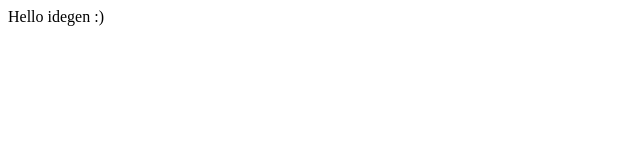
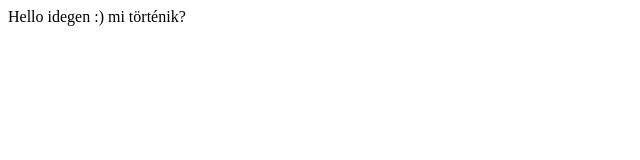
Before and after one commit to kvero/firstproject.github.io, a plain HTML site: page index.html in a window 1280 px wide. Shown: the whole page, without its empty margins (0-640 px from the left). Drawn offline with Linux system fonts and the light colour scheme.

Commit message:
update index html

```diff
--- a/index.html
+++ b/index.html
@@ -8,5 +8,6 @@
 </head>
 <body>
     Hello idegen :)
+    mi történik?
 </body>
 </html>
```
